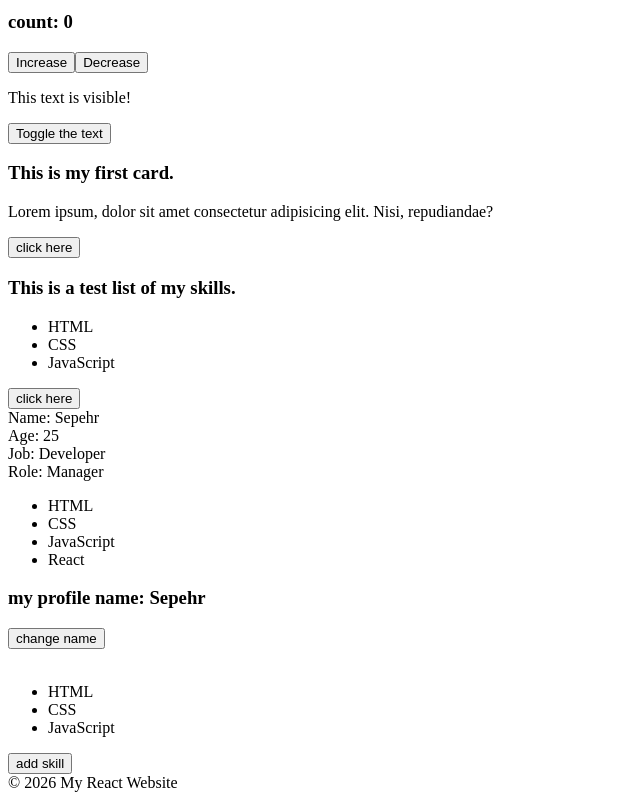
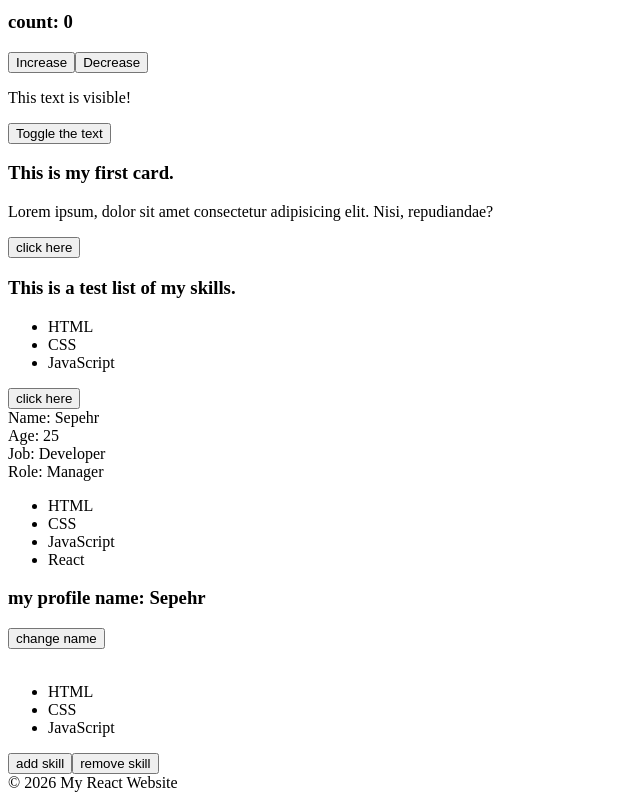
Before and after one commit to Sepehr-Nikiyan/react-bootcamp, a React (Vite) app: page / in a window 1280 px wide. Shown: the part 833-1633 px from the top of the page, without its empty margins (0-640 px from the left). Built offline with nearby package versions, Linux system fonts and the light colour scheme.

Commit message:
practice updating array state with filter

```diff
--- a/src/App.jsx
+++ b/src/App.jsx
@@ -45,6 +45,9 @@ function App() {
   }
   function addSkill() {
     setMySkills([...mySkills,"React"]);
+  }
+  function removeSkill() {
+    setMySkills(mySkills.filter((skill) => skill.toLowerCase() !== "css"));
   }
 
   const name = "Sepehr";
@@ -150,6 +153,7 @@ function App() {
           )}
         </ul>
         <button onClick={addSkill}>add skill</button>
+        <button onClick={removeSkill}>remove skill</button>
       </div>
 
       <Footer />
```
